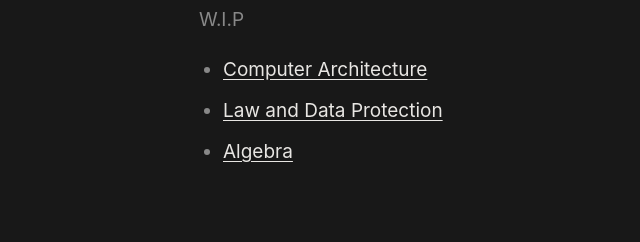
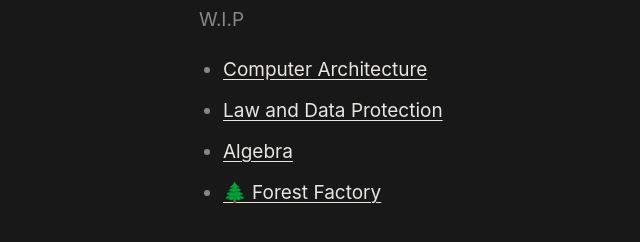
Before and after one commit to consecrate/josh.rest, an Astro site: page / in a window 1280 px wide. Shown: the part 122-364 px from the top of the page, without its empty margins (125-765 px from the left). Built offline with nearby package versions, Linux system fonts and the light colour scheme; Astro itself is replaced by a stand-in of ours.

Commit message:
Add Forest Factory link to homepage navigation

```diff
--- a/src/pages/index.astro
+++ b/src/pages/index.astro
@@ -11,6 +11,7 @@ import Base from '../layouts/Base.astro';
         <li><a href="/courses/computer-architecture">Computer Architecture</a></li>
         <li><a href="/courses/law-and-data-protection">Law and Data Protection</a></li>
         <li><a href="/courses/algebra">Algebra</a></li>
+        <li><a href="/forest-factory">🌲 Forest Factory</a></li>
       </ul>
     </nav>
   </header>
```
